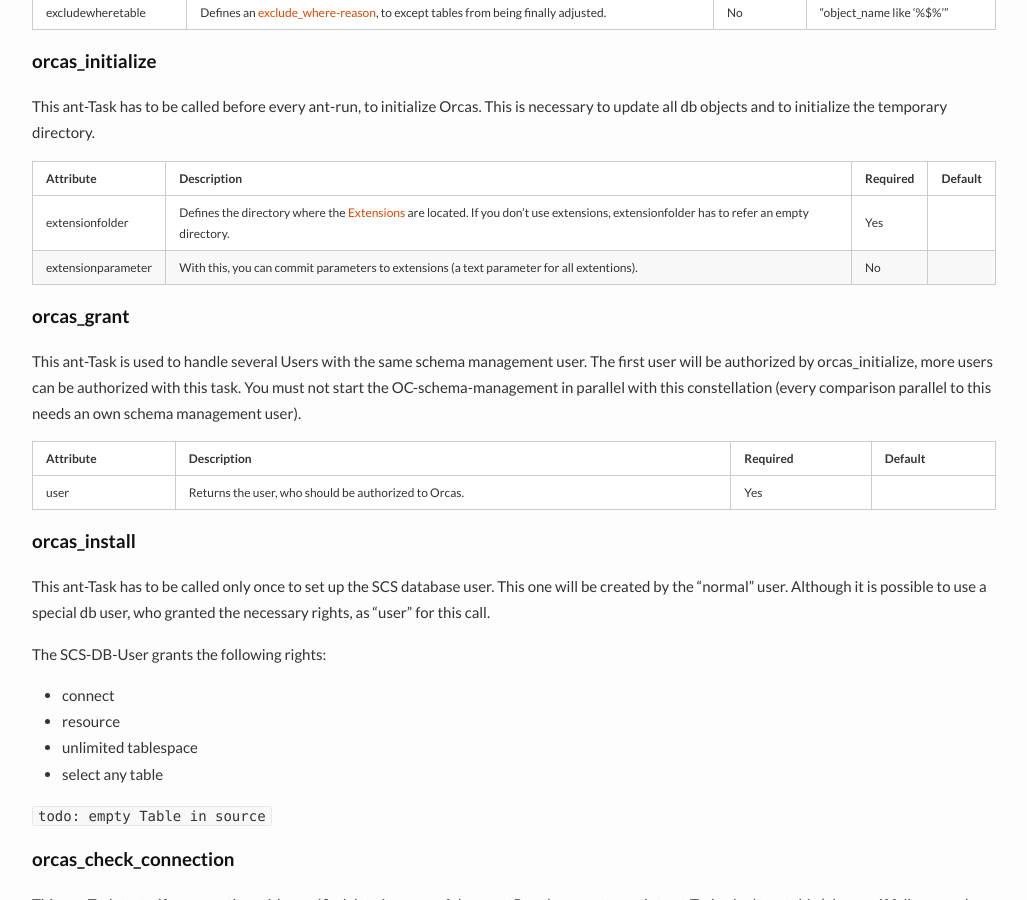
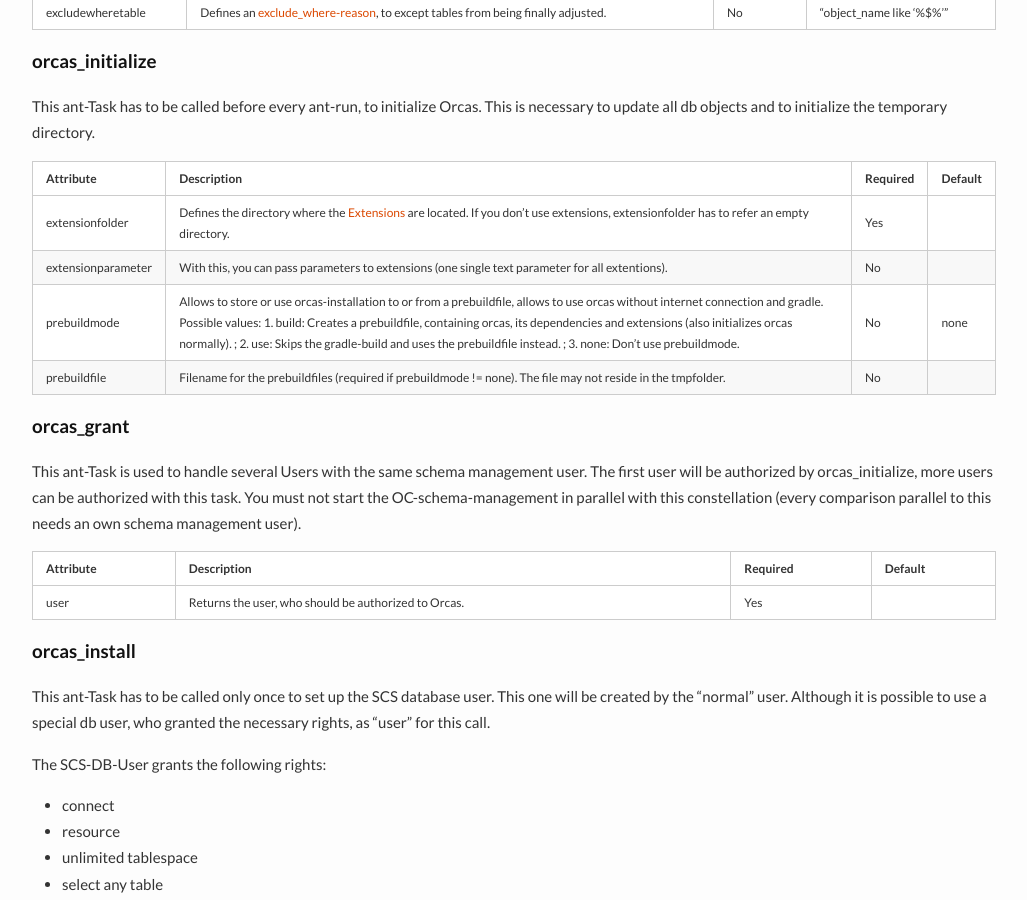
Before and after one commit to opitzconsulting/orcas, a Jekyll site: the page built from _docs/en/ant-tasks.md, in a window 1280 px wide and 900 px high, scrolled down 7377 px. Shown: the whole window, without its empty margins (126-1153 px from the left). Built offline with Jekyll 4.4.1, drawn with Linux system fonts in a browser that asks for light colours; nearby versions of some CDN libraries.

Commit message:
#52: prebuild-documentation

```diff
--- a/_docs/en/ant-tasks.md
+++ b/_docs/en/ant-tasks.md
@@ -298,7 +298,10 @@
 |Attribute|Description|Required|Default|
 |---------|-----------|--------|-------|
 |extensionfolder|Defines the directory where the [Extensions]({{site.baseurl}}/docs/extensions/) are located. If you don't use extensions, extensionfolder has to refer an empty directory.|Yes||
-|extensionparameter|With this, you can commit parameters to extensions (a text parameter for all extentions).|No||
+|extensionparameter|With this, you can pass parameters to extensions (one single text parameter for all extentions).|No||
+|prebuildmode|Allows to store or use orcas-installation to or from a prebuildfile, allows to use orcas without internet connection and gradle. Possible values: 1. build: Creates a prebuildfile, containing orcas, its dependencies and extensions (also initializes orcas normally). ; 2. use: Skips the gradle-build and uses the prebuildfile instead. ; 3. none: Don't use prebuildmode.|No|none|
+|prebuildfile|Filename for the prebuildfiles (required if prebuildmode != none). The file may not reside in the tmpfolder. |No||
+
 
 <a name="orcas_grant"/>
 
```
